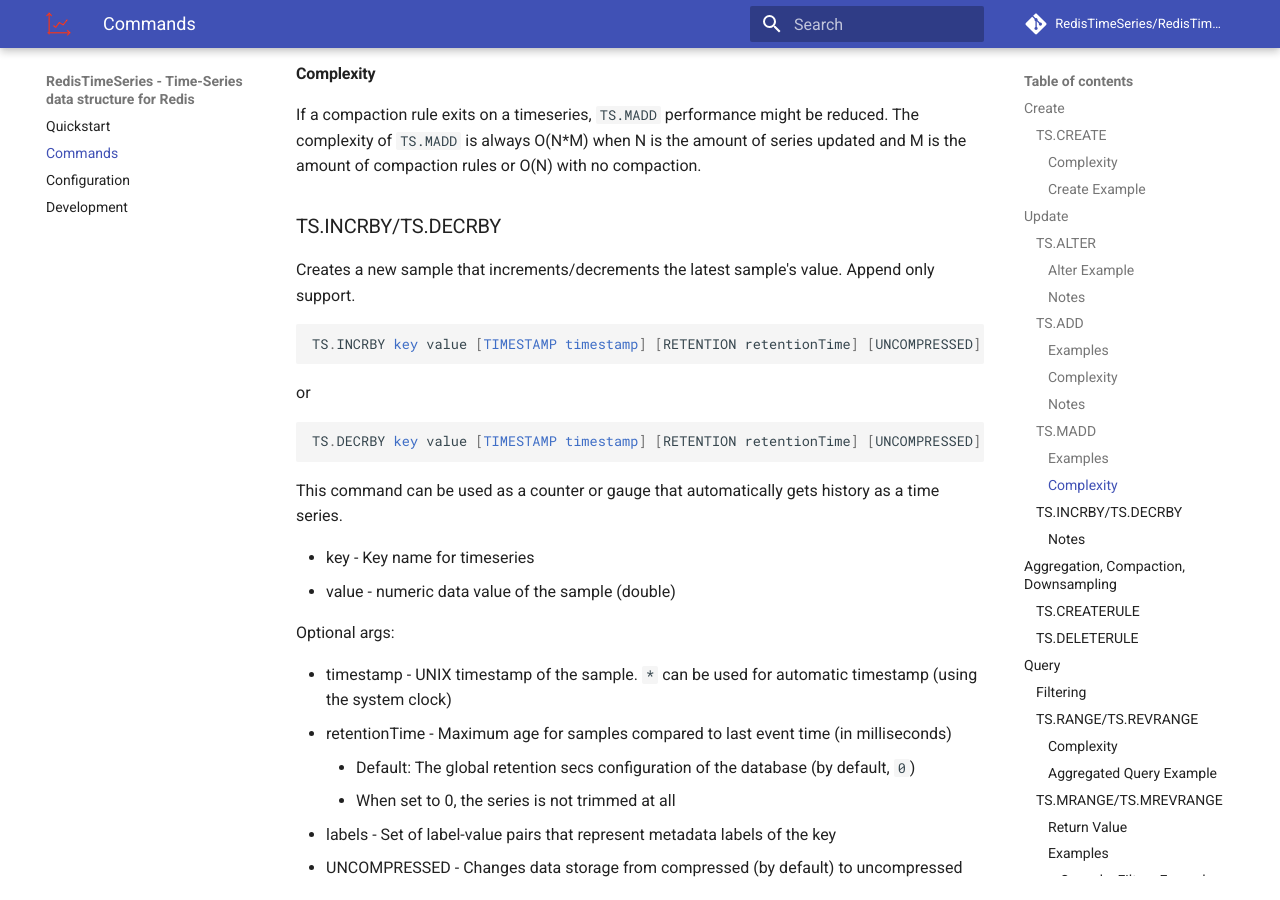
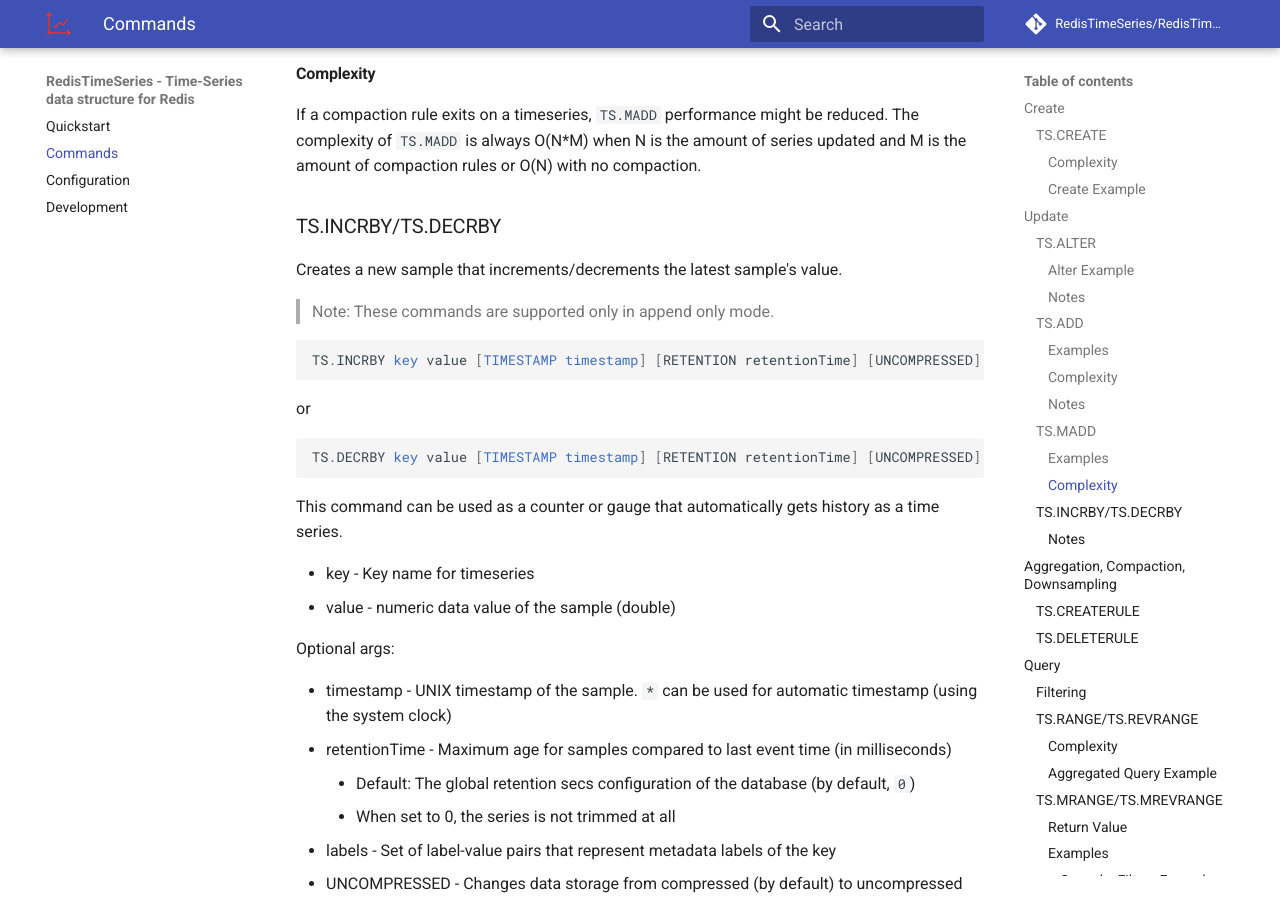
Before and after one commit to RedisTimeSeries/RedisTimeSeries, an MkDocs documentation site: the page built from docs/commands.md, in a window 1280 px wide and 900 px high, scrolled down 2968 px. Built offline with MkDocs 1.6.1 and Material for MkDocs 9.7.7, drawn with Linux system fonts in a browser that asks for light colours; comment, search, counter and statistics services are not loaded.

Commit message:
Update docs/commands.md
Co-authored-by: Danni Moiseyev <danni@redislabs.com>

````diff
--- a/docs/commands.md
+++ b/docs/commands.md
@@ -129,7 +129,9 @@ The complexity of `TS.MADD` is always O(N*M) when N is the amount of series upda
 
 ### TS.INCRBY/TS.DECRBY
 
-Creates a new sample that increments/decrements the latest sample's value. Append only support.
+Creates a new sample that increments/decrements the latest sample's value.
+
+> Note: These commands are supported only in append only mode.
 
 ```sql
 TS.INCRBY key value [TIMESTAMP timestamp] [RETENTION retentionTime] [UNCOMPRESSED] [LABELS label value..]
````
